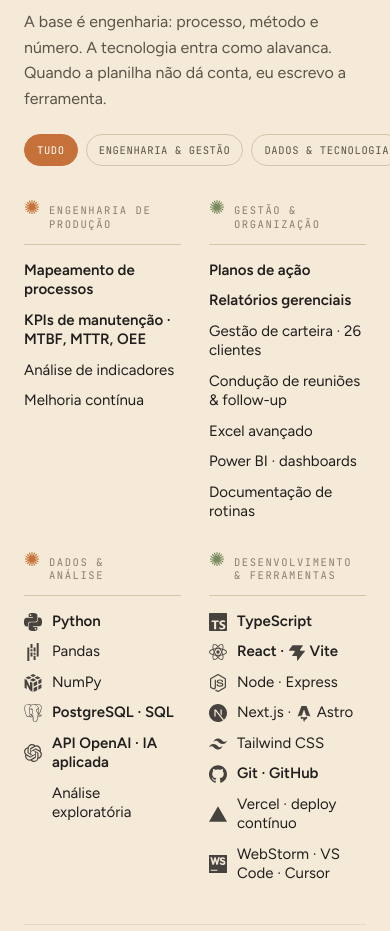
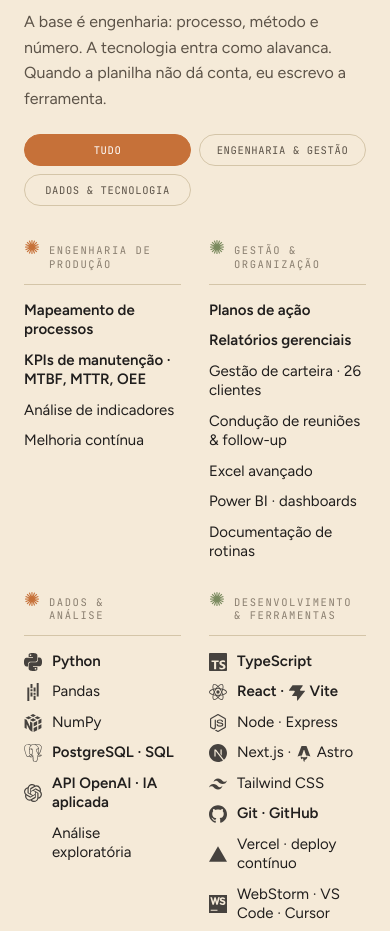
Before and after one commit to bernardoparanhos/portfolio-paranhos, a Next.js app: page / in a window 390 px wide. Shown: the part 5380-6311 px from the top of the page. Built offline with nearby package versions, Linux system fonts and the light colour scheme; no server answers; a web font is replaced by a local one.

Commit message:
Dark mode quente com switch sol/lua + ponte de tema e idioma entre paginas; filtros do repertorio em 2+1 no mobile; desliga dev indicator

```diff
--- a/app/globals.css
+++ b/app/globals.css
@@ -1498,6 +1498,16 @@
     gap: 22px;
     margin-bottom: 32px;
   }
+  /* filtros em 2 colunas: 2 pills em cima, 1 embaixo (nunca vaza) */
+  .rep-filters {
+    display: grid;
+    grid-template-columns: 1fr 1fr;
+    gap: 8px;
+    width: 100%;
+  }
+  .rep-pill {
+    text-align: center;
+  }
   /* card em destaque empilha: painel visual vai pra baixo */
   .proj-featured {
     grid-template-columns: 1fr;
```
